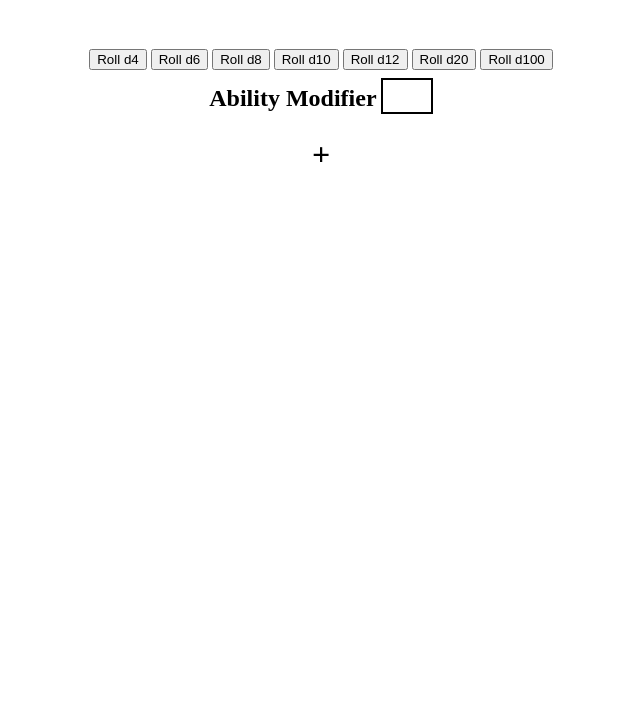
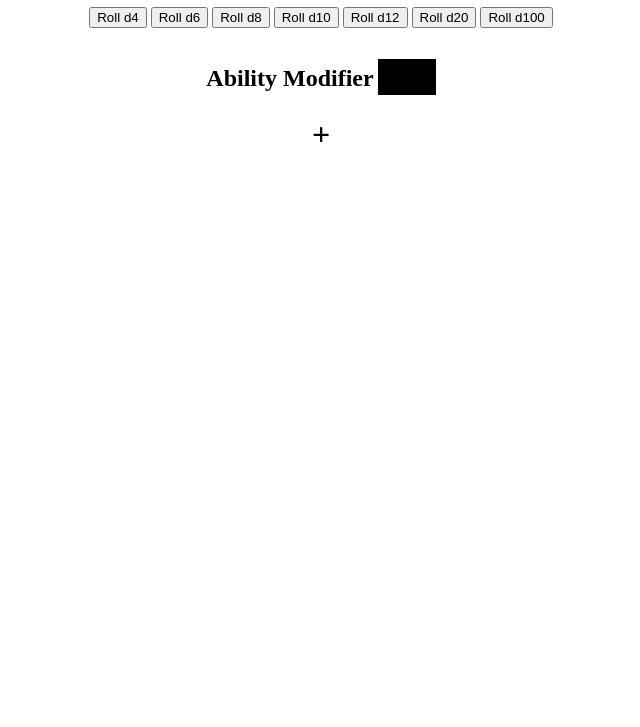
Before and after one commit to Ransdellm/DnD-Dice-Roller-Initiative, a plain HTML site: page index.html in a window 1280 px wide. Shown: the part 73-800 px from the top of the page, without its empty margins (319-959 px from the left). Drawn offline with Linux system fonts and the light colour scheme.

Commit message:
further simplified code and added styling
reworked more of the functions within the js file. added more styling to better see what I'm doing in the html. changed html input from number to text so that the number chosen sat more squarely in the input pane (also removed form that caused enter-key to submit the number in the input)

```diff
--- a/index.html
+++ b/index.html
@@ -7,10 +7,7 @@
   </head>
   <body>
     <h1>DnD Dice Roller</h1>
-
-
-    <form action="index.html" method="post">
-
+<div class="dicebtn">
       <button type="button" name="rollD4" id="rollD4">Roll d4</button>
       <button type="button" name="rollD6" id="rollD6">Roll d6</button>
       <button type="button" name="rollD8" id="rollD8">Roll d8</button>
@@ -18,6 +15,7 @@
       <button type="button" name="rollD12" id="rollD12">Roll d12</button>
       <button type="button" name="rollD20" id="rollD20">Roll d20</button>
       <button type="button" name="rollD100" id="rollD100">Roll d100</button>
+</div>
 
     <br>
 
@@ -25,13 +23,11 @@
 
       <label id="labMod"for="modifier">Ability Modifier</label>
 
-      <input id="modifier"type="number" name="modifier" value="">
+      <input id="modifier"type="text" name="modifier" value="">
 
       <h1 class="plus">+</h1
 
     </div>
-
-    </form>
 
 
 
--- a/style.css
+++ b/style.css
@@ -8,14 +8,20 @@ form {
 
 #modifier {
   margin-top: 1%;
-  width: 5%;
+  width: 50px;
   border: 2px solid black;
   height: 30px;
   text-align: center;
   font-size: 175%;
+  background-color: black;
+  color: white;
 }
 
 label {
   font-size: 150%;
   font-weight: bold;
 }
+
+.dicebtn, .mods {
+  text-align: center;
+}
```
